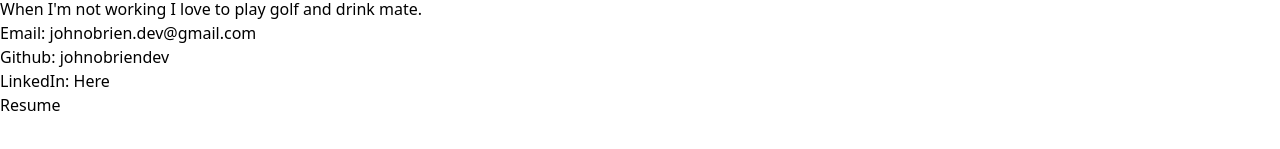
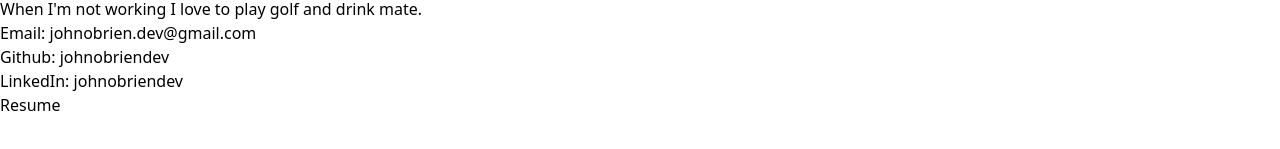
Before and after one commit to johnobriendev/devPortfolio, a React (Vite) app: page / in a window 1280 px wide. Shown: the part 291-440 px from the top of the page. Built offline with nearby package versions, Linux system fonts and the light colour scheme.

Commit message:
change linkedin link

```diff
--- a/src/components/AboutMe.jsx
+++ b/src/components/AboutMe.jsx
@@ -85,7 +85,7 @@ function AboutMe() {
 
                     <p>Email: <a href="mailto:johnobrien.dev@gmail.com" className="underline hover:text-sky-500">johnobrien.dev@gmail.com</a></p>
                     <p>Github: <a href="https://github.com/johnobriendev" className="underline  hover:text-sky-500">johnobriendev</a></p>
-                    <p className="mb-10">LinkedIn: <a href="https://www.linkedin.com/in/john-o-brien-a33bb6275/" className="underline  hover:text-sky-500">Here</a></p>
+                    <p className="mb-10">LinkedIn: <a href="https://www.linkedin.com/in/johnobriendev/" className="underline  hover:text-sky-500">johnobriendev</a></p>
 
 
                     <OpenResumeButton />
```
